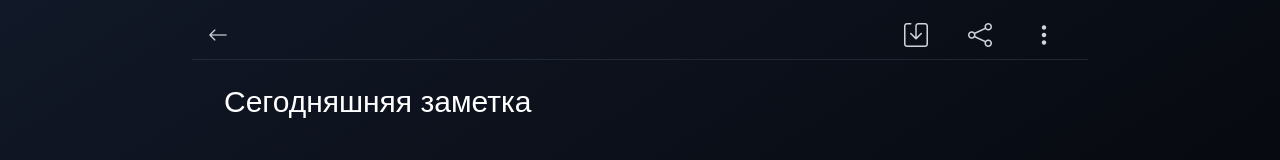
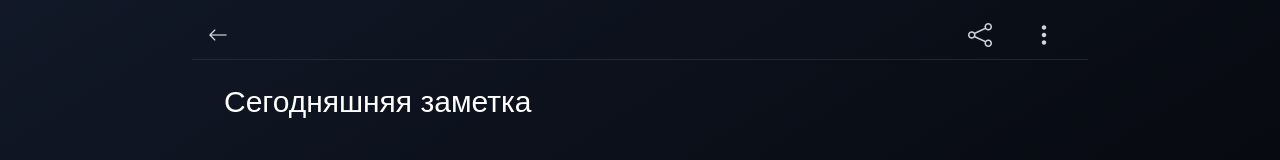
Before and after one commit to TG-Note-App/note-fe, a Vue app: page /notes/1 in a window 1280 px wide. Shown: the top 160 px of the page. Built offline with nearby package versions, Linux system fonts and the light colour scheme.

Commit message:
feat: create new note from toolbar

```diff
--- a/src/components/note/NoteToolbar.vue
+++ b/src/components/note/NoteToolbar.vue
@@ -9,13 +9,6 @@
     </RouterLink>
 
     <div class="flex items-center space-x-2">
-      <button
-        class="p-4 text-gray-300 hover:text-blue-300 transition-colors"
-        title="Save"
-        @click="handleSave"
-      >
-        <i class="bi bi-save text-2xl"></i>
-      </button>
       <button
         class="p-4 text-gray-300 hover:text-blue-300 transition-colors"
         title="Share"
@@ -63,7 +56,7 @@
       <button
         class="p-4 text-gray-300 hover:text-blue-300 transition-colors"
         title="New Note"
-        @click="$emit('new-note')"
+        @click="handleNewNote"
       >
         <i class="bi bi-plus-square text-2xl"></i>
       </button>
@@ -74,6 +67,9 @@
 
 <script setup lang="ts">
 import { inject } from 'vue'
+import { useRouter } from 'vue-router'
+
+const router = useRouter()
 
 const props = defineProps<{
   noteTitle?: string;
@@ -98,12 +94,9 @@ const handleBack = async () => {
   // Then execute the injected back click handler
   onBackClick();
   // Finally navigate back
-  window.history.back();
+  router.push('/notes');
 }
 
-const handleSave = () => {
-  emit('save');
-};
 
 const handleShare = async () => {
   if (navigator.share) {
@@ -121,6 +114,10 @@ const handleShare = async () => {
   }
 };
 
+const handleNewNote = () => {
+  router.push('/notes/new');
+};
+
 const handleFileSelect = (event: Event) => {
   const files = (event.target as HTMLInputElement).files;
   if (files && files.length > 0) {
```
